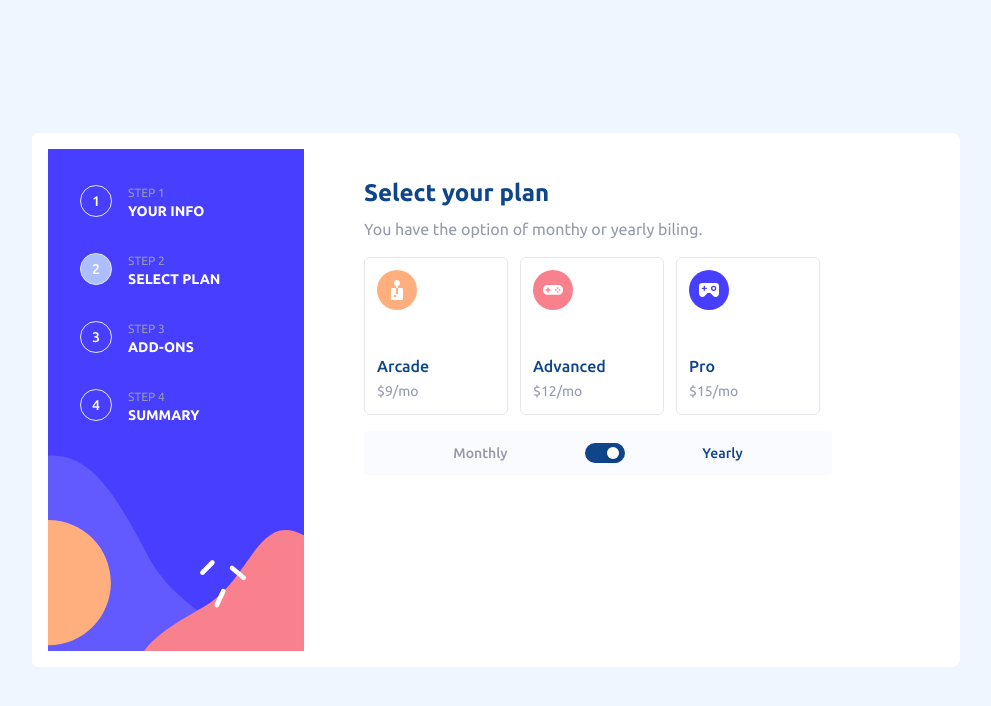
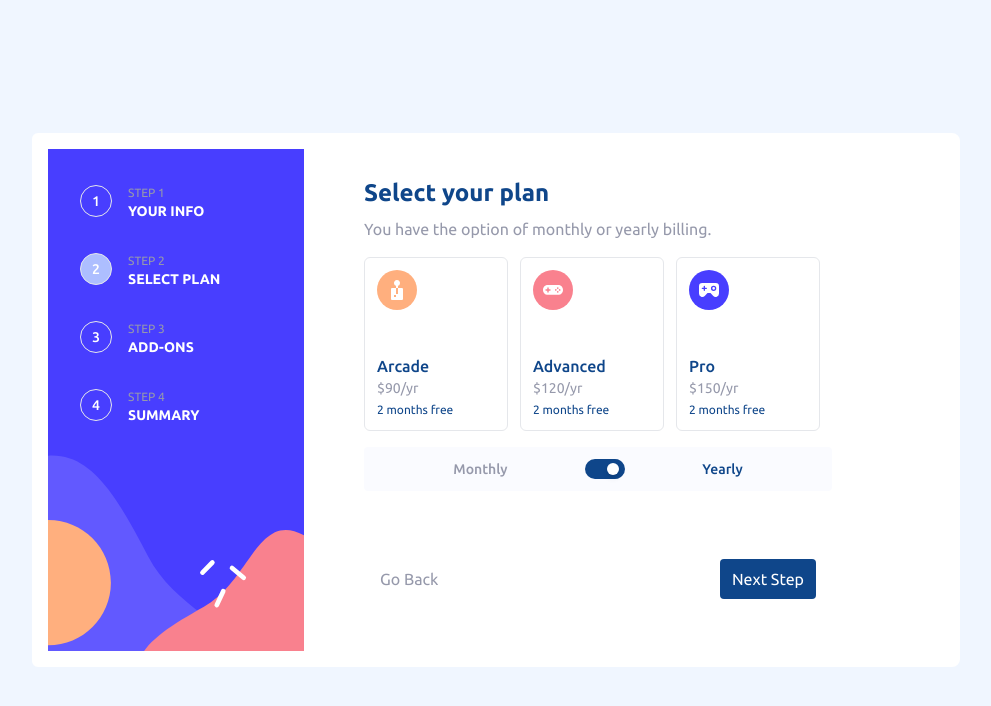
Before and after one commit to Marcos-Chinfra/multi-step-form, a React app: page /select-plan in a window 1280 px wide. Both pictures are taken after a click on the element 748 px from the left and 453 px from the top of the page. Shown: the top 706 px of the page, without its empty margins (144-1135 px from the left). Built offline with nearby package versions, Linux system fonts and the light colour scheme.

Commit message:
finalizing the plan selection view

```diff
--- a/src/containers/Plans.jsx
+++ b/src/containers/Plans.jsx
@@ -1,34 +1,90 @@
 import React, { useState } from 'react';
+import { Link } from 'react-router-dom';
 
 const Plans = () => {
+    const [isOn, setIsOn] = useState(false);
+    const [arcade, setArcade] = useState(false);
+    const [ advanced, setAdvanced] = useState(false)
+    const [pro, setPro] = useState(false)
 
-    const [isOn, setIsOn] = useState(false);
     const toggle = () => setIsOn(!isOn);
+    const toggleArcade = () => {
+        setArcade(true)
+        setAdvanced(false)
+        setPro(false)
+    }
+    const toggleAdvanced = () => {
+        setAdvanced(true)
+        setArcade(false)
+        setPro(false)
+    }
+    const togglePro = () => {
+        setPro(true)
+        setAdvanced(false)
+        setArcade(false)
+    }
 
     return (
         <div className='flex flex-col p-4 gap-2 lg:w-125'>
             <h1 className='text-2xl font-bold text-Marine-blue'>Select your plan</h1>
-            <span className='text-Cool-gray font-normal'>You have the option of monthy or yearly biling.</span>
+            <span className='text-Cool-gray font-normal'>You have the option of monthly or yearly billing.</span>
             <ul className='flex flex-col gap-3 mt-2 lg:flex-row'>
-                <li className='border flex items-center justify-start rounded-md p-3 hover:plan-hover lg:flex-col lg:w-36 lg:items-start'>
+                <li
+                    className={`border flex items-center justify-start rounded-md p-3 hover:plan-hover ${arcade ? 'bg-Alabaster border-Marine-blue' : ''} lg:flex-col lg:w-36 lg:items-start`}
+                    onClick={toggleArcade}
+                >
                     <i className='w-10 h-10 bg-arcade'/>
                     <div className='ml-6 lg:mt-11 lg:ml-0'>
                         <h3 className='text-md font-medium text-Marine-blue'>Arcade</h3>
-                        <span className='text-sm text-Cool-gray font-normal'>$9/mo</span>
+                        <span className='text-sm text-Cool-gray font-normal flex flex-col gap-1'>
+                            {isOn
+                            ?
+                            <>
+                                <span>$90/yr</span>
+                                <span className='text-Marine-blue text-xs'>2 months free</span>
+                            </>
+                            :
+                            '$9/mo'}
+                        </span>
                     </div>
                 </li>
-                <li className='border flex items-center justify-start rounded-md p-3 hover:plan-hover lg:flex-col lg:w-36 lg:items-start'>
+                <li
+                    className={`border flex items-center justify-start rounded-md p-3 hover:plan-hover ${advanced ? 'bg-Alabaster border-Marine-blue' : ''} lg:flex-col lg:w-36 lg:items-start`}
+                    onClick={toggleAdvanced}
+                >
                     <i className='w-10 h-10 bg-advanced'/>
                     <div className='ml-6 lg:mt-11 lg:ml-0'>
                         <h3 className='text-md font-medium text-Marine-blue'>Advanced</h3>
-                        <span className='text-sm text-Cool-gray font-normal'>$12/mo</span>
+                        <span className='text-sm text-Cool-gray font-normal flex flex-col gap-1'>
+                        {isOn
+                        ?
+                        <>
+                            <span>$120/yr</span>
+                            <span className='text-Marine-blue text-xs'>2 months free</span>
+                        </>
+                        :
+                        '$12/mo'}
+
+                        </span>
                     </div>
                 </li>
-                <li className='border flex items-center justify-start rounded-md p-3 hover:plan-hover lg:flex-col lg:w-36 lg:items-start'>
+                <li
+                    className={`border flex items-center justify-start rounded-md p-3 hover:plan-hover ${pro ? 'bg-Alabaster border-Marine-blue' : ''} lg:flex-col lg:w-36 lg:items-start`}
+                    onClick={togglePro}
+                >
                     <i className='w-10 h-10 bg-pro'/>
                     <div className='ml-6 lg:mt-11 lg:ml-0'>
                         <h3 className='text-md font-medium text-Marine-blue'>Pro</h3>
-                        <span className='text-sm text-Cool-gray font-normal'>$15/mo</span>
+                        <span className='text-sm text-Cool-gray font-normal flex flex-col gap-1'>
+                        {isOn
+                        ?
+                        <>
+                            <span>$150/yr</span>
+                            <span className='text-Marine-blue text-xs'>2 months free</span>
+                        </>
+                        :
+                        '$15/mo'}
+                        </span>
                     </div>
                 </li>
             </ul>
@@ -46,6 +102,11 @@ const Plans = () => {
                     Yearly
                 </span>
             </div>
+            <div className='w-full h-20 p-4 bg-white flex justify-between items-center fixed right-0 left-0 bottom-0 lg:static lg:mt-10'>
+                <Link to={'/'} className='text-Cool-gray cursor-pointer'>Go Back</Link>
+                <Link to={'/add-ons'} className=' bg-Marine-blue -2 w-24 h-10 text-white rounded flex justify-center items-center' >Next Step</Link>
+                {/* <button className=' bg-Marine-blue p-2 w-24 h-10 text-white rounded' > Next Step </button> */}
+            </div>
         </div>
     );
 }
```
